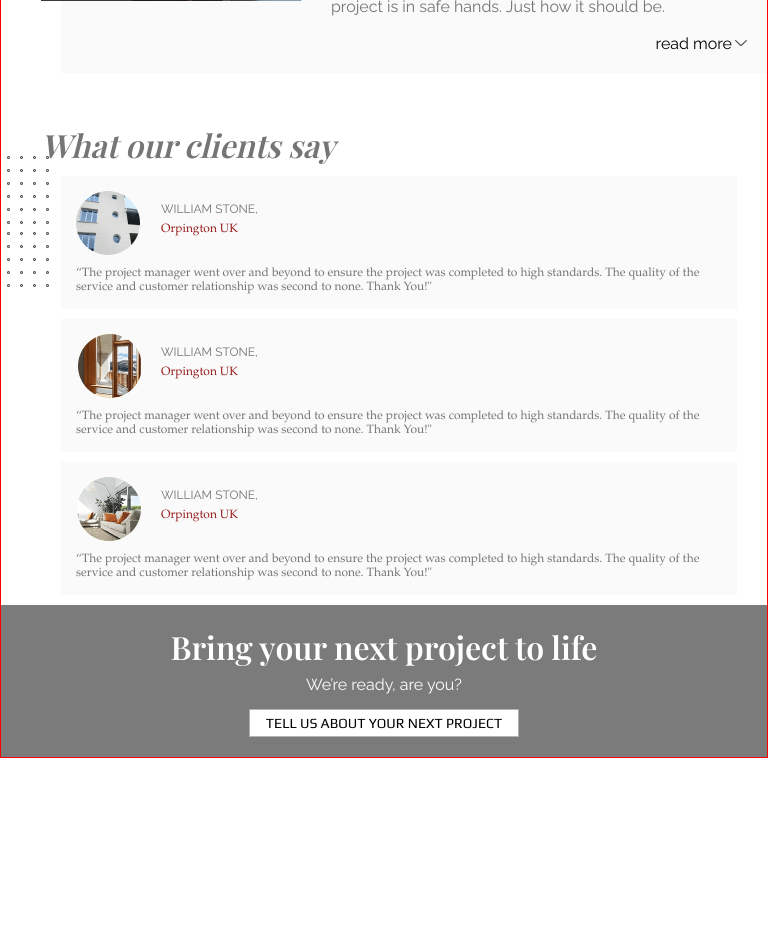
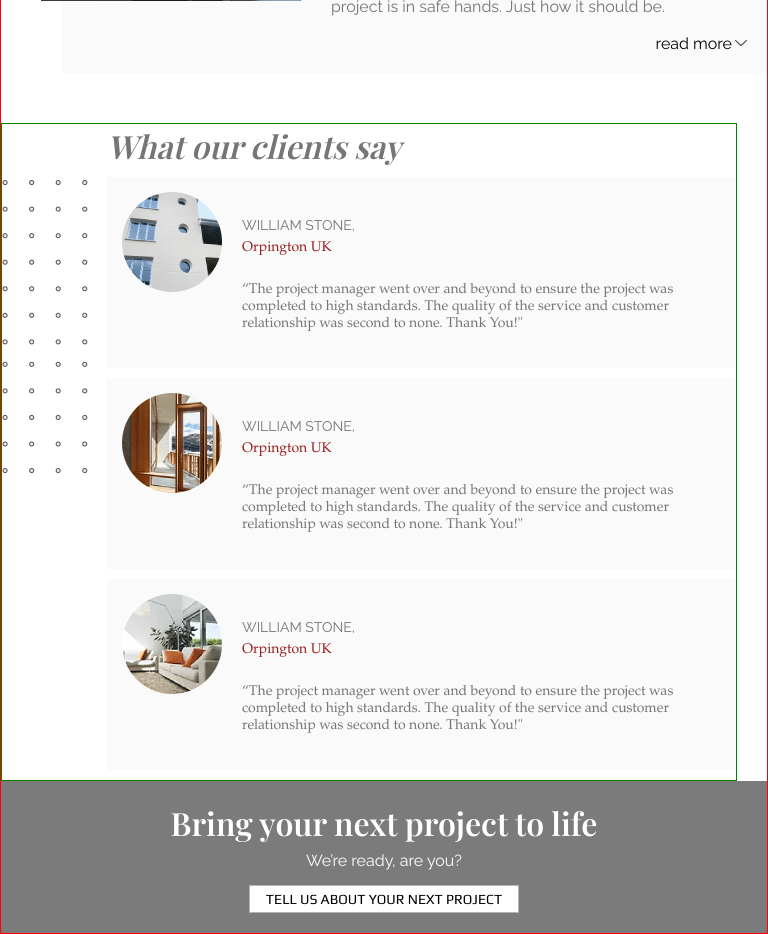
Before and after one commit to afi-arif/tantum-pm, a React app: page /Home in a window 768 px wide. Shown: the part 1840-2774 px from the top of the page. Before the commit the page ends 2598 px from the top, so only its background shows below. Built offline with nearby package versions, Linux system fonts and the light colour scheme.

Commit message:
home page done

```diff
--- a/src/components/page-home/home.style.scss
+++ b/src/components/page-home/home.style.scss
@@ -206,15 +206,13 @@
     }
     .tantum-block.winter-house{
         margin-bottom: 4.4rem;
-        margin-left: 13rem;
         background-image:
-        url("./../../images/large/tantum-winter-home.jpg"),
+        url("./../../images/medium/tantum-winter-home.jpg"),
         url("./../../images/medium/tantum-dotts-house.png"),
-        linear-gradient(90deg,#e8e6e6 100%, rgba(0,212,255,0) 0%);
-        background-position: right 6.5rem, right 56% bottom, 0  0;
+        linear-gradient(90deg, #e8e6e6 100%, rgba(250,250,250,0) 0%);
+        background-position: right 6.5rem, left 62% bottom, 25%  0;
         background-size: auto, auto, 47% 92%;
         height: 65rem;
-
         .content{
             top: 5.2rem;
             p{
@@ -277,6 +275,69 @@
         }
 
     }
+    .tantum-block.tantum-clients{
+        margin:0;
+        margin-right: 3rem;
+        padding-left: 8rem;
+        background: url("./../../images/medium/tantum-dotts-rectangle.png")  no-repeat 0 5.5rem;
+        border: 1px solid green;
+        h2{
+            margin-bottom: 1rem;
+            font-style: italic;
+            padding-left: 2.5rem;
+        }
+        .content{
+            padding-left: 2.5rem;
+            .feedback{
+                display: flex;
+                padding: 1.5rem;
+                flex-wrap: wrap;
+                align-items: center;
+                font-size: 1.2rem;
+                background: #fafafa;
+                margin-bottom: 1rem;
+                .imag-icon{
+                    flex-basis: 10rem;
+                    height: 10rem;
+                    margin-right: 2rem;
+                }
+
+                .imag-icon.icon1{
+                    background: url("./../../images/medium/tantum-multi-story.png") no-repeat;
+                }
+                .imag-icon.icon2{
+                    background: url("./../../images/medium/tantum-home-window.png") no-repeat;
+                }
+                .imag-icon.icon3{
+                    background: url("./../../images/medium/tantum-home-sofa.png") no-repeat;
+                }
+
+                .client-details{
+                    margin-bottom: 1rem;
+                    font-size: 1.4rem;
+                    h5{
+                        font-weight: normal;
+                        margin-bottom: 0.5rem;
+
+                    }
+                    span{
+                        color:#981e1e;
+                        font-family: Garamond, serif;
+                    }
+                }
+
+                .comment{
+                    flex-basis: 100%;
+                    padding-top: 1rem;
+                    font-family: Garamond, serif;
+                    padding-left: 12rem;
+                    font-size: 1.4rem;
+                    top:-2rem; position: relative;
+                }
+            }
+        }
+    }
+
 }
 
 @media screen and (min-width:1024px){
```
Also changed, not shown: src/images/medium/tantum-dotts-rectangle.png.
